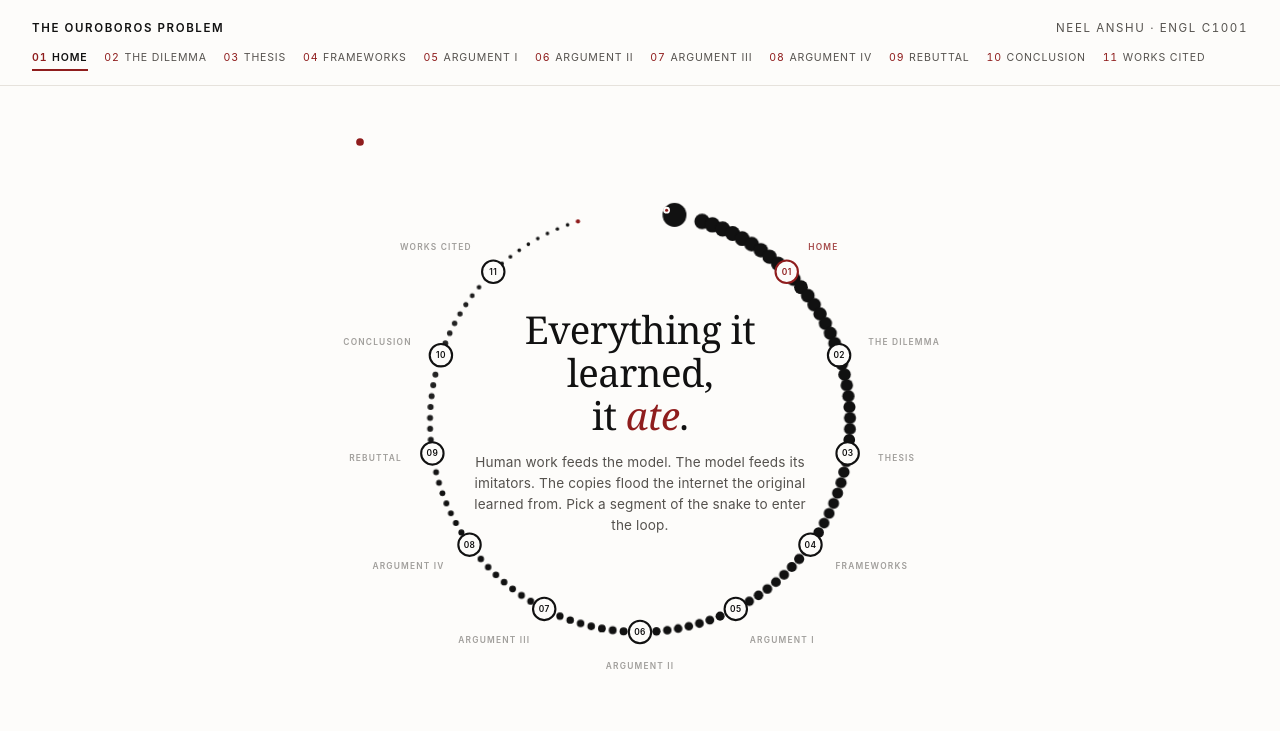
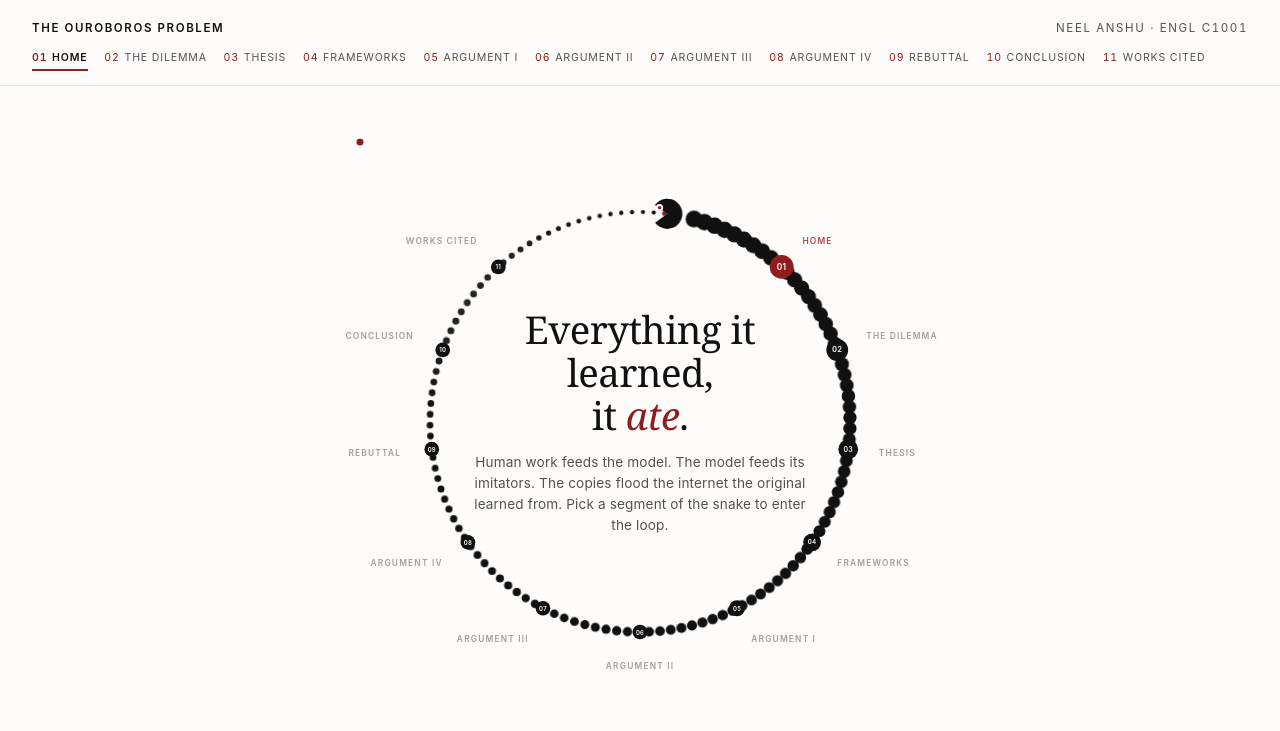
Before and after one commit to BoredCreator/ouroboros-problem, a plain HTML site: page index.html in a window 1280 px wide. Shown: the top 731 px of the page. Drawn offline with Linux system fonts and the light colour scheme.

Commit message:
Restore the snake: solid tapering body, open-jawed head biting the tail, nodes as body segments
Co-Authored-By: Claude Fable 5 <noreply@anthropic.com>

```diff
--- a/snake.js
+++ b/snake.js
@@ -15,10 +15,13 @@
     return [cx + r * Math.cos(a), cy + r * Math.sin(a)];
   }
 
-  // Body of tapering dots + head biting the red tail tip. Returns angle helpers.
+  /* Body of tightly packed tapering dots. The tail continues past the gap and
+     curls INTO the open mouth; the head is an open-jawed wedge (pac-man cut)
+     aimed straight at the red tail tip. Returns angle helpers. */
   function drawSnake(svg, o) {
-    const a0 = o.start + o.gap;
-    const span = 2 * Math.PI - 2 * o.gap;
+    const a0 = o.start + o.gap;                 // neck, just past the mouth
+    const aTail = o.start - o.gap * 0.55;       // tail tip, inside the jaws
+    const span = (2 * Math.PI - o.gap) + o.gap * 0.45; // neck → into the mouth
 
     for (let i = 0; i < o.segs; i++) {
       const t = i / (o.segs - 1);
@@ -28,27 +31,45 @@
       if (o.wave) c.style.animationDelay = (t * 5.2) + "s";
       if (i === o.segs - 1) {
         c.setAttribute("class", "seg tailtip");
-        c.setAttribute("r", (o.rMax * 0.28).toFixed(2));
+        c.setAttribute("r", (o.rMax * 0.3).toFixed(2));
       }
       svg.appendChild(c);
     }
 
-    // Head fused to the thick neck, mouth open toward the tail.
-    const ha = o.start + o.gap * 0.55;
+    // Head: an open-jawed wedge biting toward the tail tip.
+    const ha = o.start + o.gap * 0.5;
+    const H = o.rMax * 1.8;
     const [hx, hy] = polar(o.cx, o.cy, o.r, ha);
-    svg.appendChild(el("circle", { cx: hx, cy: hy, r: o.rMax * 1.55, class: "seg head" }));
-    const [ex, ey] = polar(o.cx, o.cy, o.r + o.rMax * 0.45, ha - 0.04);
-    svg.appendChild(el("circle", { cx: ex, cy: ey, r: o.rMax * 0.44, class: "eye" }));
-    svg.appendChild(el("circle", { cx: ex, cy: ey, r: o.rMax * 0.2, class: "pupil" }));
+    const [tx, ty] = polar(o.cx, o.cy, o.r, aTail);
+    const theta = Math.atan2(ty - hy, tx - hx);  // mouth aims at the tail
+    const m = 0.62;                              // jaw half-angle (~35°)
+    const [j1x, j1y] = [hx + H * Math.cos(theta - m), hy + H * Math.sin(theta - m)];
+    const [j2x, j2y] = [hx + H * Math.cos(theta + m), hy + H * Math.sin(theta + m)];
+    svg.appendChild(el("path", {
+      d: "M " + hx.toFixed(1) + " " + hy.toFixed(1) +
+         " L " + j1x.toFixed(1) + " " + j1y.toFixed(1) +
+         " A " + H + " " + H + " 0 1 0 " + j2x.toFixed(1) + " " + j2y.toFixed(1) + " Z",
+      class: "seg head"
+    }));
+    const [ex, ey] = polar(o.cx, o.cy, o.r + o.rMax * 0.62, ha - o.gap * 0.15);
+    svg.appendChild(el("circle", { cx: ex, cy: ey, r: H * 0.24, class: "eye" }));
+    svg.appendChild(el("circle", { cx: ex, cy: ey, r: H * 0.11, class: "pupil" }));
 
-    return { a0: a0, span: span };
+    return {
+      a0: a0,
+      // usable arc for nodes: stop before the tail curls into the mouth
+      nodeSpan: 2 * Math.PI - 2 * o.gap,
+      taperAt: function (t) {
+        return o.rMin + (o.rMax - o.rMin) * Math.pow(1 - t, 1.35);
+      }
+    };
   }
 
   window.buildHub = function (svg, pages, current) {
     const CX = 400, CY = 400, R = 300;
     const ring = drawSnake(svg, {
-      cx: CX, cy: CY, r: R, start: -Math.PI / 2, gap: 0.30,
-      segs: 110, rMin: 2.5, rMax: 11, wave: true
+      cx: CX, cy: CY, r: R, start: -Math.PI / 2, gap: 0.26,
+      segs: 120, rMin: 3, rMax: 12, wave: true
     });
 
     // Orbit path for the traveling red reader-dot (clockwise, reading order).
@@ -57,7 +78,7 @@
               " A " + R + " " + R + " 0 1 1 " + CX + " " + (CY - R);
     const orbit = el("path", { id: "orbit", d: d, fill: "none", stroke: "none" });
     svg.appendChild(orbit);
-    const trav = el("circle", { r: 5.5, class: "traveler" });
+    const trav = el("circle", { r: 5, class: "traveler" });
     const mo = el("animateMotion", { dur: "36s", repeatCount: "indefinite" });
     const mp = el("mpath", {});
     mp.setAttribute("href", "#orbit");
@@ -66,21 +87,23 @@
     trav.appendChild(mo);
     svg.appendChild(trav);
 
-    // Section nodes: the pages ARE segments of the snake. 01 sits just behind
-    // the head; 11 (Works Cited) ends at the tail being eaten.
+    // Section nodes: solid segments OF the body, sized to the local taper.
+    // 01 sits just behind the head; 11 (Works Cited) rides the tail being eaten.
     pages.forEach(function (p, i) {
       const t = (i + 1) / (pages.length + 1);
-      const a = ring.a0 + t * ring.span;
+      const a = ring.a0 + t * ring.nodeSpan;
       const [x, y] = polar(CX, CY, R, a);
+      const nr = Math.max(10.5, Math.min(17, ring.taperAt(t) * 1.55));
 
       const link = el("a", { class: "node" + (i === current ? " cur" : "") });
       link.setAttribute("href", p.href);
       link.setAttribute("aria-label", p.num + " " + p.label);
 
-      link.appendChild(el("circle", { cx: x, cy: y, r: 16 }));
+      link.appendChild(el("circle", { cx: x, cy: y, r: nr.toFixed(1) }));
 
       const num = el("text", {
         x: x, y: y, class: "nnum",
+        "font-size": Math.max(8.5, nr * 0.7).toFixed(1),
         "text-anchor": "middle", "dominant-baseline": "central"
       });
       num.textContent = p.num;
@@ -101,14 +124,15 @@
   window.buildMini = function (svg, pages, current) {
     const CX = 60, CY = 60, R = 44;
     const ring = drawSnake(svg, {
-      cx: CX, cy: CY, r: R, start: -Math.PI / 2, gap: 0.42,
-      segs: 46, rMin: 0.9, rMax: 4.6, wave: false
+      cx: CX, cy: CY, r: R, start: -Math.PI / 2, gap: 0.38,
+      segs: 50, rMin: 1.1, rMax: 4.8, wave: false
     });
 
     pages.forEach(function (p, i) {
       const t = (i + 1) / (pages.length + 1);
-      const a = ring.a0 + t * ring.span;
+      const a = ring.a0 + t * ring.nodeSpan;
       const [x, y] = polar(CX, CY, R, a);
+      const nr = i === current ? 5.6 : Math.max(2.6, ring.taperAt(t) * 1.3);
 
       const link = el("a", { class: "mnode" + (i === current ? " cur" : "") });
       link.setAttribute("href", p.href);
@@ -116,7 +140,7 @@
       const title = el("title", {});
       title.textContent = p.num + " · " + p.label;
       link.appendChild(title);
-      link.appendChild(el("circle", { cx: x, cy: y, r: i === current ? 6 : 4.4 }));
+      link.appendChild(el("circle", { cx: x, cy: y, r: nr.toFixed(1) }));
       svg.appendChild(link);
     });
   };
--- a/styles.css
+++ b/styles.css
@@ -234,20 +234,16 @@ figure.infographic figcaption a { color: var(--red); }
 a.node { cursor: pointer; outline: none; }
 
 .node circle {
-  fill: var(--paper);
-  stroke: var(--ink);
-  stroke-width: 3;
-  transition: fill 0.18s ease, stroke 0.18s ease, r 0.18s ease;
+  fill: var(--ink);
+  transition: fill 0.18s ease;
 }
 
 .node .nnum {
   font-family: ui-sans-serif, -apple-system, "Helvetica Neue", Arial, sans-serif;
-  font-size: 12px;
   font-weight: 600;
   letter-spacing: 0.04em;
-  fill: var(--ink);
+  fill: var(--paper);
   pointer-events: none;
-  transition: fill 0.18s ease;
 }
 
 .node .nlabel {
@@ -261,15 +257,11 @@ a.node { cursor: pointer; outline: none; }
   transition: opacity 0.18s ease, fill 0.18s ease;
 }
 
-.node:hover circle, .node:focus-visible circle { fill: var(--ink); }
-.node:hover .nnum,  .node:focus-visible .nnum  { fill: var(--paper); }
-.node:hover .nlabel, .node:focus-visible .nlabel { opacity: 1; fill: var(--ink); }
+.node:hover circle, .node:focus-visible circle { fill: var(--red); }
+.node:hover .nlabel, .node:focus-visible .nlabel { opacity: 1; fill: var(--red); }
 
-.node.cur circle { stroke: var(--red); }
-.node.cur .nnum { fill: var(--red); }
+.node.cur circle { fill: var(--red); }
 .node.cur .nlabel { fill: var(--red); opacity: 0.8; }
-.node.cur:hover circle { fill: var(--red); stroke: var(--red); }
-.node.cur:hover .nnum { fill: var(--paper); }
 
 /* ---------- Mini ouroboros page locator ---------- */
 
@@ -296,15 +288,13 @@ a.mnode { cursor: pointer; }
 
 .mnode circle {
   fill: var(--ink);
-  opacity: 0.35;
-  transition: opacity 0.15s ease, fill 0.15s ease;
+  transition: fill 0.15s ease;
 }
 
-.mnode:hover circle { opacity: 1; }
+.mnode:hover circle { fill: var(--red); }
 
 .mnode.cur circle {
   fill: var(--red);
-  opacity: 1;
   transform-box: fill-box;
   transform-origin: center;
   animation: mpulse 2.4s ease-in-out infinite;
```
